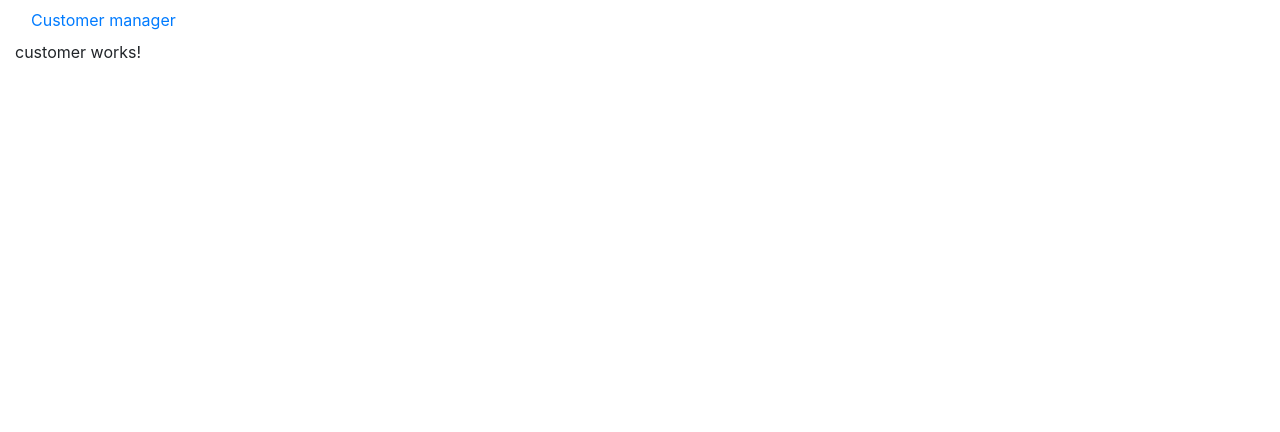
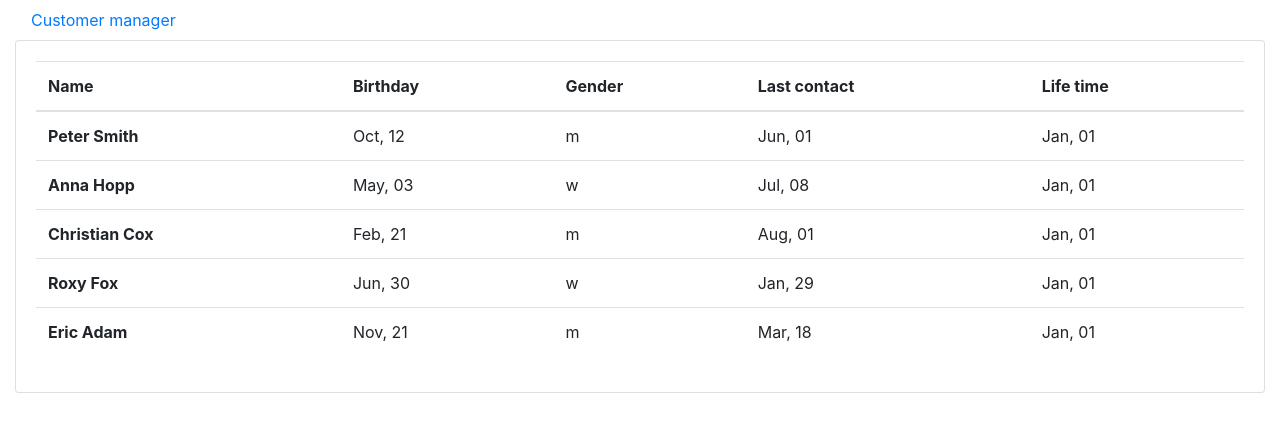
Before and after one commit to luillyfe/customerManagment, an Angular app: page /customer in a window 1280 px wide. Shown: the top 432 px of the page. Built offline with nearby package versions, Linux system fonts and the light colour scheme.

Commit message:
Styled customer page for narrow screens Added provider for customers to customer component

```diff
--- a/src/app/customer/customer.component.css
+++ b/src/app/customer/customer.component.css
@@ -0,0 +1,32 @@
+.table-narrow-sm tbody p {
+  display: none;
+  margin-bottom: 0;
+}
+
+@media only screen and (min-device-width : 320px) and (max-device-width : 480px) {
+  .table-narrow-sm thead {
+    display: none;
+  }
+
+  .table-narrow-sm td, .table-narrow-sm th {
+    display: block;
+  }
+
+  .table-narrow-sm td {
+    border: 0;
+  }
+
+  .table-narrow-sm td {
+    padding-top: 0;
+    padding-bottom: 0;
+  }
+
+  .table-narrow-sm tr td:last-child {
+    margin-bottom: 10px;
+  }
+
+  .table-narrow-sm tbody p {
+    display: inline-block;
+    width: 100px;
+  }
+}
--- a/src/app/customer/customer.component.html
+++ b/src/app/customer/customer.component.html
@@ -1,3 +1,26 @@
-<p>
-  customer works!
-</p>
+<div class="card">
+  <div class="card-body">
+    <div class="table-responsive">
+      <table class="table table-narrow-sm">
+        <thead>
+        <tr>
+          <th scope="col">Name</th>
+          <th scope="col">Birthday</th>
+          <th scope="col">Gender</th>
+          <th scope="col">Last contact</th>
+          <th scope="col">Life time</th>
+        </tr>
+        </thead>
+        <tbody>
+        <tr *ngFor="let customer of customers">
+          <th scope="row">{{ customer.name.first }} {{ customer.name.last }}</th>
+          <td> <p>Birthday: </p> {{ customer.birthday | date:'MMM, dd' }}</td>
+          <td> <p>Gender: </p> {{ customer.gender }}</td> <!-- TODO: gender pipe -->
+          <td> <p>Last contact: </p> {{ customer.lastContact | date:'MMM, dd' }}</td>
+          <td> <p>Life time: </p> {{ customer.customerLifetimeValue | date:'MMM, dd' }}</td>
+        </tr>
+        </tbody>
+      </table>
+    </div>
+  </div>
+</div>
--- a/src/app/customer/customer.component.ts
+++ b/src/app/customer/customer.component.ts
@@ -1,4 +1,6 @@
 import { Component, OnInit } from '@angular/core';
+import {ICustomer} from './customer';
+import {CustomerService} from './customer.service';
 
 @Component({
   selector: 'app-customer',
@@ -6,10 +8,15 @@ import { Component, OnInit } from '@angular/core';
   styleUrls: ['./customer.component.css']
 })
 export class CustomerComponent implements OnInit {
-
-  constructor() { }
+  customers: ICustomer[];
+  constructor(private customerS: CustomerService) { }
 
   ngOnInit() {
+    this.customerS.getCustomers().subscribe(
+      (customers: ICustomer[]) => {
+        this.customers = customers;
+      }
+    );
   }
 
 }
--- a/src/app/customer/customer.module.ts
+++ b/src/app/customer/customer.module.ts
@@ -1,12 +1,14 @@
 import { NgModule } from '@angular/core';
 import { CommonModule } from '@angular/common';
 import {RouterModule} from '@angular/router';
+import {HttpClientModule} from '@angular/common/http';
 
 import {CustomerComponent} from './customer.component';
 
 @NgModule({
   imports: [
     CommonModule,
+    HttpClientModule,
     RouterModule.forChild([
       { path: 'customer', component: CustomerComponent },
     ])
--- a/src/app/customer/customer.service.ts
+++ b/src/app/customer/customer.service.ts
@@ -9,7 +9,7 @@ import {HttpClient} from '@angular/common/http';
   providedIn: 'root'
 })
 export class CustomerService {
-  private customerURl: 'assets/customers.json';
+  private customerURl = 'assets/customers.json';
 
   constructor(private http: HttpClient) { }
 
```
